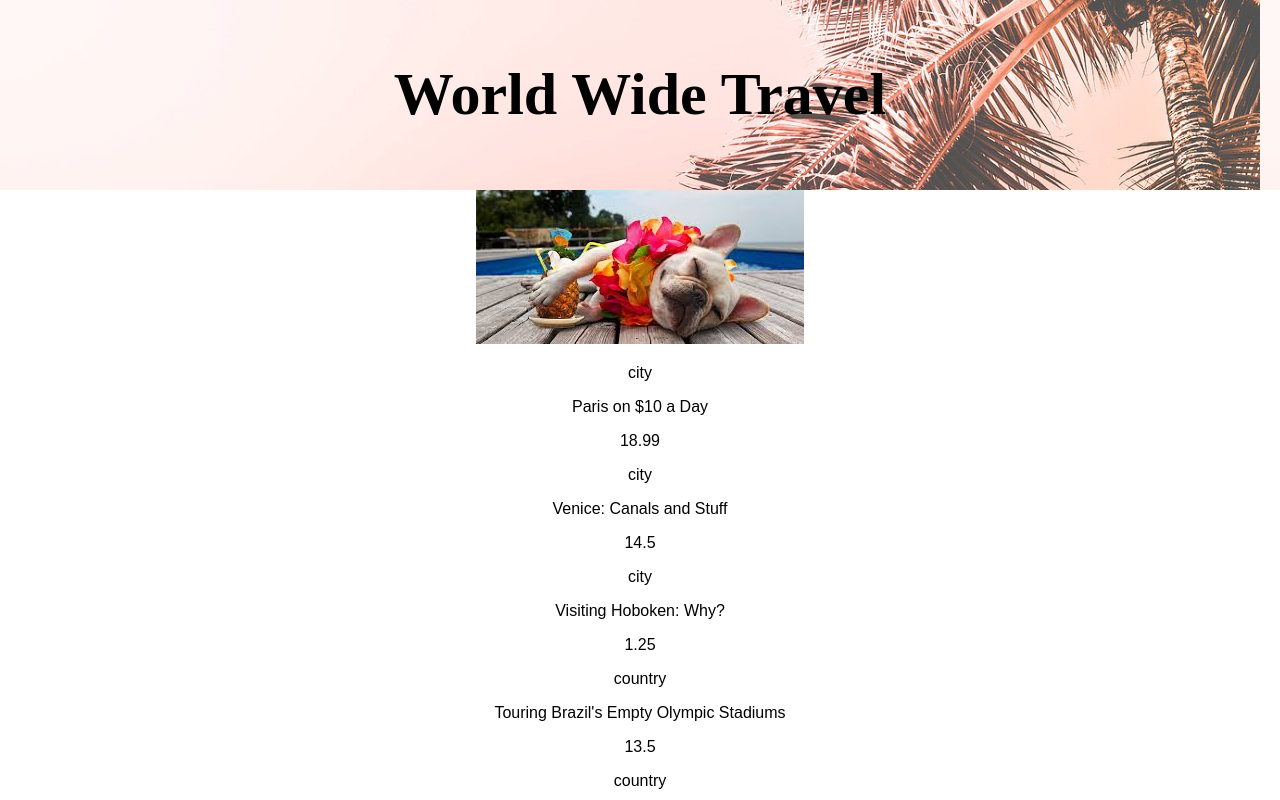
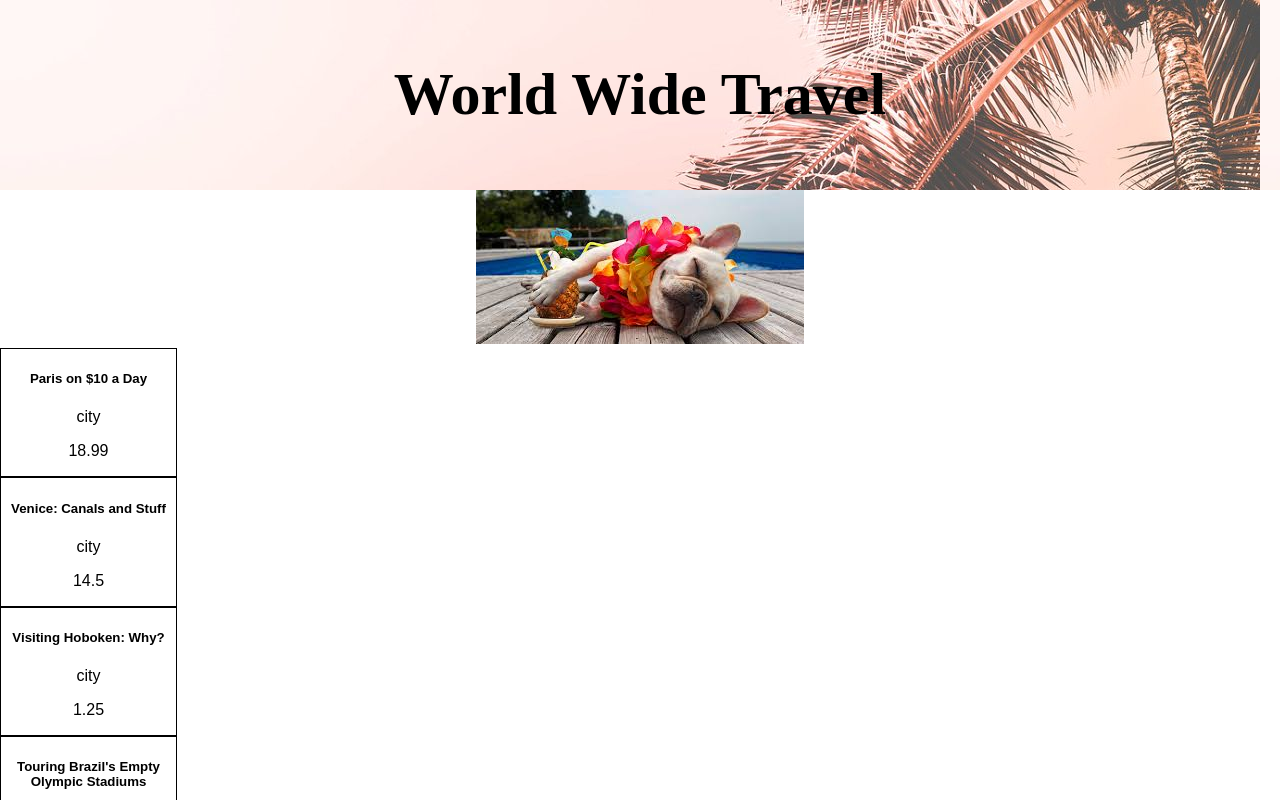
Before and after one commit to amberjsharpe/travel-guides, a React (Create React App) app in the folder world-wide-travel/: page / in a window 1280 px wide. Shown: the top 800 px of the page. Built offline with nearby package versions, Linux system fonts and the light colour scheme.

Commit message:
product cards using reactstrap

```diff
--- a/world-wide-travel/src/App.css
+++ b/world-wide-travel/src/App.css
@@ -34,6 +34,11 @@ a {
   font-size: large;
 }
 
+.card {
+  border: 1px solid black;
+  width: 175px;
+}
+
 .footer {
   display: flex;
   justify-content: space-around;
--- a/world-wide-travel/src/Guides.js
+++ b/world-wide-travel/src/Guides.js
@@ -1,18 +1,21 @@
 import React from 'react';
 import './App.css';
 import json from './Guides.json';
-
+import { Card, CardText, CardBody,
+  CardTitle } from 'reactstrap';
 
 function Guides(props){
   console.log(json);
     return (
       <React.Fragment>
       {json.guides.map(j => {
-        return <div className="guideCard">
-          <p className="guide-type">{j.type}</p>
-          <p className="guide-title">{j.title}</p>
-          <p className="guide-price">{j.price}</p>
-        </div>
+        return <Card className="card">
+          <CardBody>
+            <CardTitle>{j.title}</CardTitle>
+            <CardText>{j.type}</CardText>
+            <CardText>{j.price}</CardText>
+          </CardBody>
+        </Card>
       })}
       </React.Fragment>
     )
```
